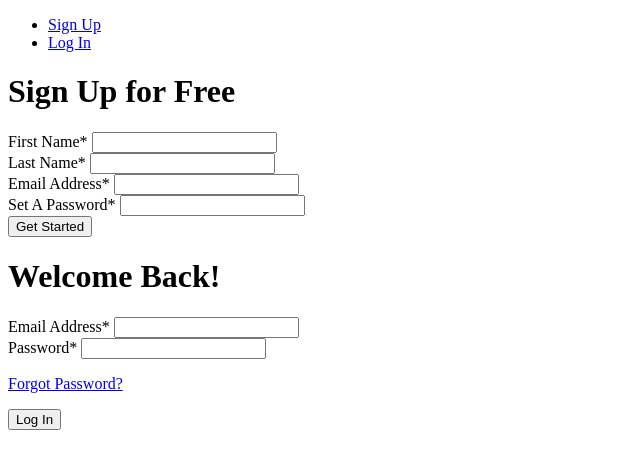
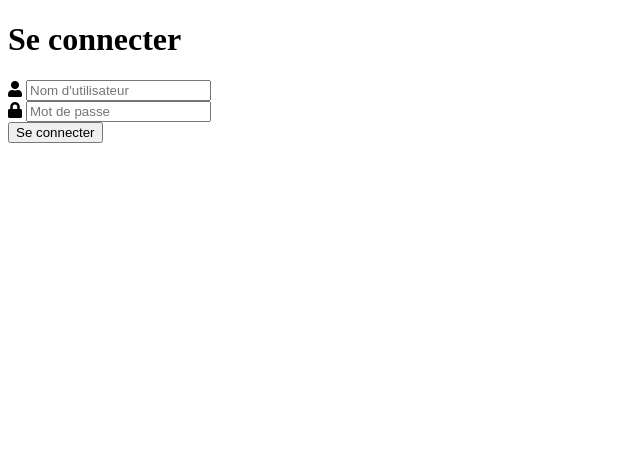
Before and after one commit to jodoming101/Camagru, a PHP site: page /login.php in a window 1280 px wide. Shown: the part 109-578 px from the top of the page, without its empty margins (0-640 px from the left). Run offline with PHP 8.4, Linux system fonts and the light colour scheme; some libraries are stand-ins or nearby versions.

Commit message:
views login register done

```diff
--- a/app/views/header.php
+++ b/app/views/header.php
@@ -15,10 +15,10 @@
         </label>
 
         <ul class="menu">
-            <a href="#">Galerie</a>
-            <a href="#">Se connecter</a>
-            <a href="#">S'inscrire</a>
-            <a href="#">Profile</a>
+            <a href="gallery.php">Galerie</a>
+            <a href="login.php">Se connecter</a>
+            <a href="register.php">S'inscrire</a>
+            <a href="profile.php">Profile</a>
             <a href="#">Déconnexion</a>
             <label for="chk" class="hide-menu-btn">
                 <i class="fas fa-times"></i>
--- a/app/views/login.php
+++ b/app/views/login.php
@@ -1,82 +1,21 @@
-<?php include_once 'header.php'; ?>
+<html>
+    <?php include_once 'header.php'; ?>
+    <body>
+        <div class="login-box">
+            <h1>Se connecter</h1>
 
+            <div class="textbox">
+                <i class="fas fa-user"></i>
+                <input type="text" placeholder="Nom d'utilisateur" name="" value="">
+            </div>
 
-<div class="form">
+            <div class="textbox">
+                <i class="fas fa-lock"></i>
+                <input type="password" placeholder="Mot de passe" name="" value="">
+            </div>
 
-    <ul class="tab-group">
-        <li class="tab active"><a href="#signup">Sign Up</a></li>
-        <li class="tab"><a href="#login">Log In</a></li>
-    </ul>
+            <input class="btn" type="button" name="" value="Se connecter">
+        </div>
+    </body>
 
-    <div class="tab-content">
-        <div id="signup">
-            <h1>Sign Up for Free</h1>
-
-            <form action="/" method="post">
-
-                <div class="top-row">
-                    <div class="field-wrap">
-                        <label>
-                            First Name<span class="req">*</span>
-                        </label>
-                        <input type="text" required autocomplete="off" />
-                    </div>
-
-                    <div class="field-wrap">
-                        <label>
-                            Last Name<span class="req">*</span>
-                        </label>
-                        <input type="text"required autocomplete="off"/>
-                    </div>
-                </div>
-
-                <div class="field-wrap">
-                    <label>
-                        Email Address<span class="req">*</span>
-                    </label>
-                    <input type="email"required autocomplete="off"/>
-                </div>
-
-                <div class="field-wrap">
-                    <label>
-                        Set A Password<span class="req">*</span>
-                    </label>
-                    <input type="password"required autocomplete="off"/>
-                </div>
-
-                <button type="submit" class="button button-block"/>Get Started</button>
-
-            </form>
-
-        </div>
-
-        <div id="login">
-            <h1>Welcome Back!</h1>
-
-            <form action="/" method="post">
-
-                <div class="field-wrap">
-                    <label>
-                        Email Address<span class="req">*</span>
-                    </label>
-                    <input type="email"required autocomplete="off"/>
-                </div>
-
-                <div class="field-wrap">
-                    <label>
-                        Password<span class="req">*</span>
-                    </label>
-                    <input type="password"required autocomplete="off"/>
-                </div>
-
-                <p class="forgot"><a href="#">Forgot Password?</a></p>
-
-                <button class="button button-block"/>Log In</button>
-
-            </form>
-
-        </div>
-
-    </div><!-- tab-content -->
-
-</div> <!-- /form -->
+</html>
```
Also changed, not shown: app/public/css/style.css (+55 -0 lines), app/views/gallery.php (added, +7 -0 lines), app/views/register.php (+27 -26 lines).
